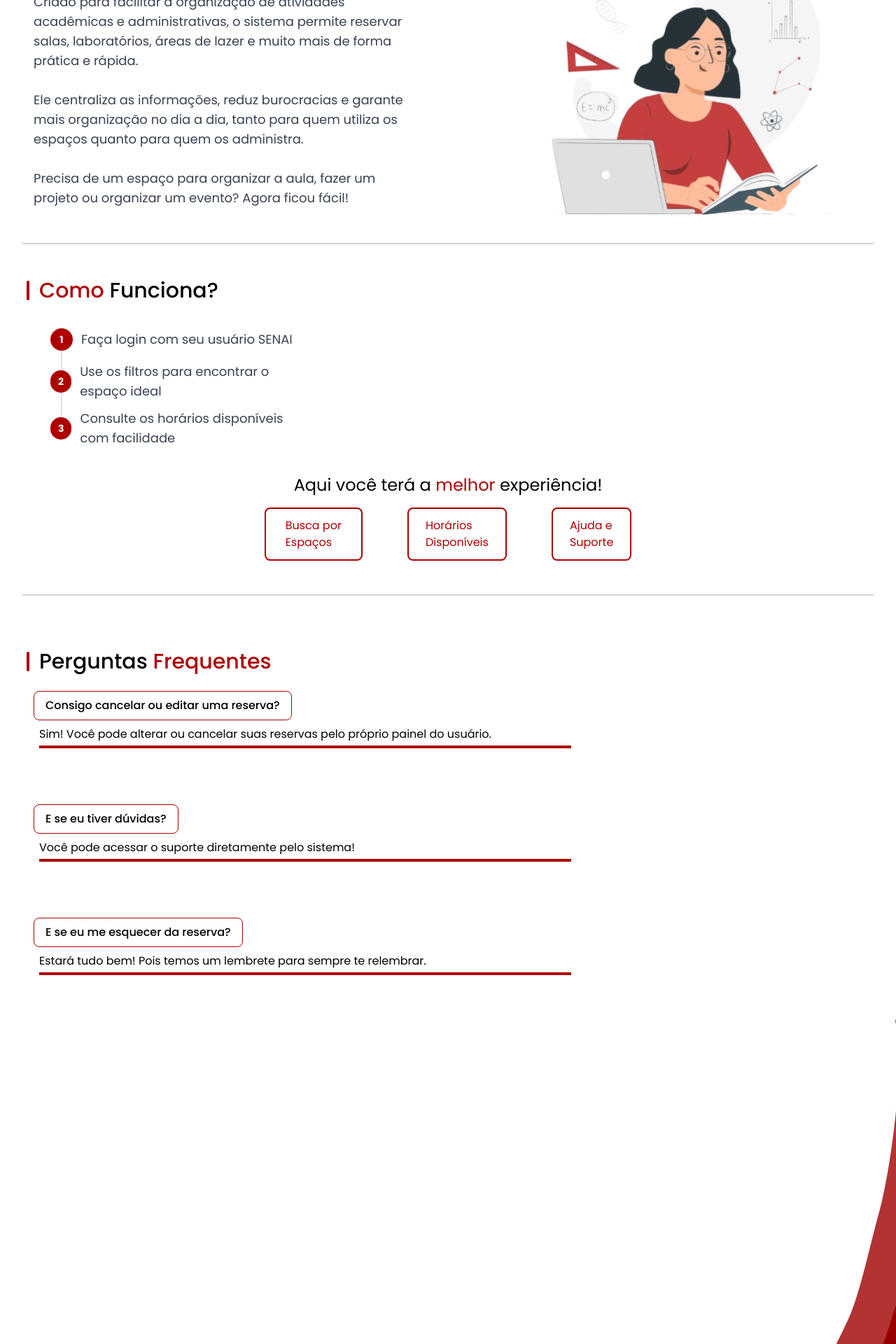
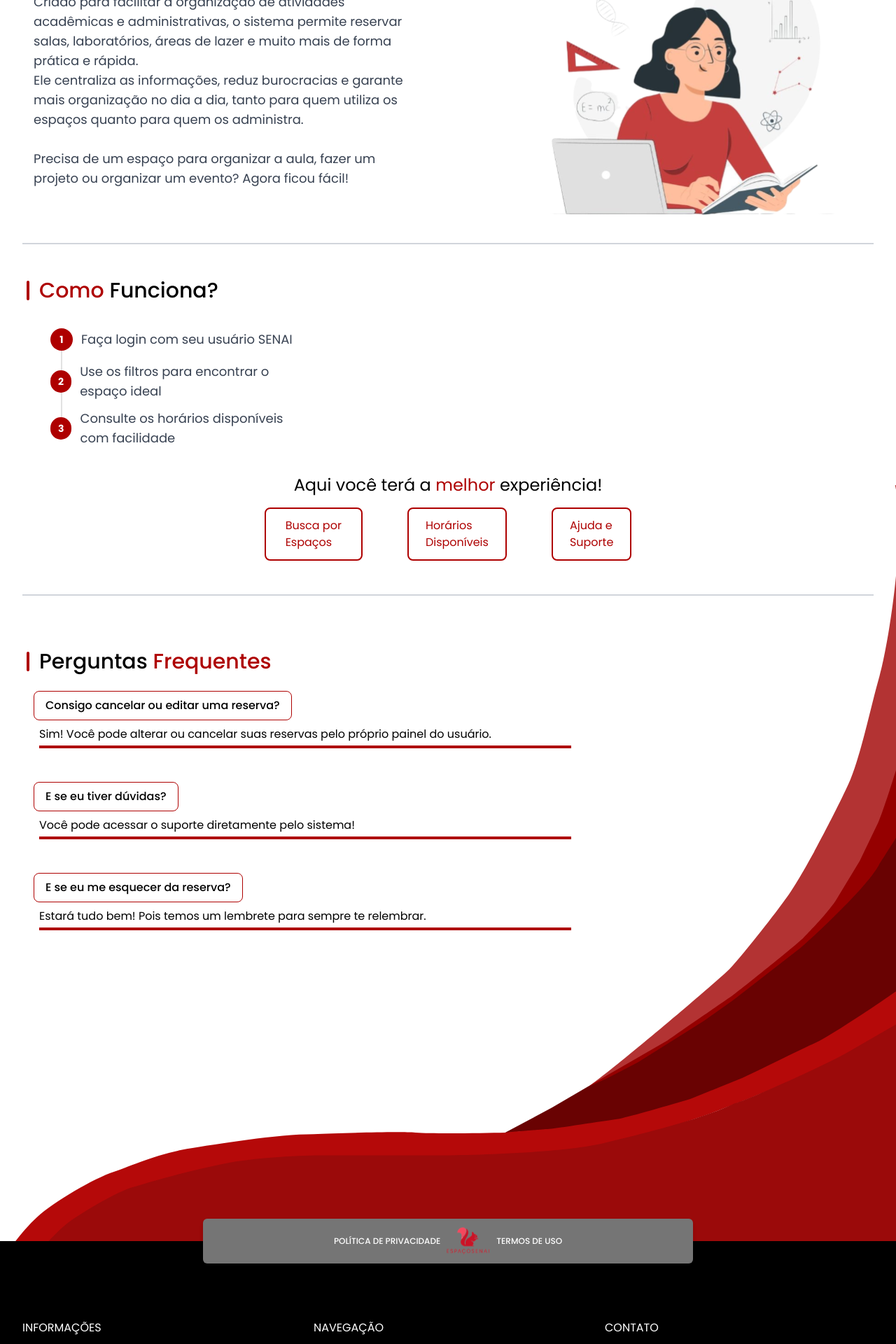
Before and after one commit to EspacoSenai/EspacoSenai.FrontWeb, a React (Vite) app: page /landing in a window 1280 px wide. Shown: the part 480-2400 px from the top of the page at 70% size. Built offline with nearby package versions, Linux system fonts and the light colour scheme.

Commit message:
feat: ajustando a responsividade

```diff
--- a/src/components/footer.jsx
+++ b/src/components/footer.jsx
@@ -4,9 +4,9 @@ export default function Footer() {
   return (
     <>
       {/* Cartão superior (retângulo com logo e links) */}
-      <div className="relative z-30 w-full flex justify-center">
-        <div className="bg-[#757575] dark:bg-white mt-24 sm:mt-32 md:mt-40 w-[92%] max-w-[700px] h-16 rounded-md mx-auto -mb-8
-                        flex items-center justify-center gap-8 px-6 text-center shadow-md">
+      <div className="relative z-30 w-full flex justify-center -mt-16">
+        <div className="bg-[#757575] dark:bg-white w-[92%] max-w-[700px] h-16 rounded-md mx-auto -mb-8
+                        flex items-center justify-center px-6 text-center shadow-md">
           <a
             href="#"
             className="text-white dark:text-black text-xs hover:underline whitespace-nowrap"
--- a/src/components/main.jsx
+++ b/src/components/main.jsx
@@ -2,8 +2,8 @@ import React from 'react';
 
 export default function Main() {
   return (
-    <main className="bg-white dark:bg-[#0B0B0B] scroll-smooth overflow-hidden">
-      {/* Seção: O que é o EspaçoSenai? */}
+    <main className="bg-white dark:bg-[#0B0B0B] scroll-smooth overflow-hidden relative">
+
       <img
         src="src/assets/ondaLandinpage.svg"
         alt="Onda landingpage"
@@ -12,7 +12,7 @@ export default function Main() {
 
       <section
         id="espacoSenai"
-        className="flex flex-col-reverse md:flex-row justify-between items-center gap-8 md:gap-12 py-12 px-6 md:px-12 relative z-10"
+        className="flex flex-col-reverse md:flex-row justify-between items-center gap-8 md:gap-12 py-12 px-6 md:px-12 relative z-20"
       >
         <div className="max-w-xl pr-0 md:pr-6">
           <div className="relative top-8 left-[-10px] w-1 h-7 bg-[#AE0000] rounded-full"></div>
@@ -22,22 +22,16 @@ export default function Main() {
             <span className="text-black dark:text-white">?</span>
           </h2>
           <p className="text-lg text-gray-700 dark:text-gray-300 mb-6">
-            <br />
             Criado para facilitar a organização de atividades acadêmicas e
             administrativas, o sistema permite reservar salas, laboratórios,
             áreas de lazer e muito mais de forma prática e rápida.
             <br />
-            <br />
-            <span>
             Ele centraliza as informações, reduz burocracias e garante mais
             organização no dia a dia, tanto para quem utiliza os espaços
             quanto para quem os administra.
-            </span>
             <br /> <br />
-            <span>
             Precisa de um espaço para organizar a aula, fazer um projeto ou
             organizar um evento? Agora ficou fácil!
-            </span>
           </p>
         </div>
 
@@ -115,7 +109,7 @@ export default function Main() {
       {/* Seção: Perguntas Frequentes */}
       <section
         id="faq"
-        className="px-6 md:px-12 py-16 bg-white dark:bg-[#0B0B0B] relative z-10"
+        className="px-6 md:px-12 py-16 bg-white dark:bg-[#0B0B0B] relative z-4"
       >
         <h2 className="text-2xl md:text-3xl font-semibold mb-6 relative">
           <div className="absolute top-1 left-[-10px] w-1 h-7 bg-[#AE0000] rounded-full z-0"></div>
@@ -124,14 +118,13 @@ export default function Main() {
           </span>
         </h2>
 
-        <div className="space-y-20 max-w-3xl">
+        <div className="space-y-10 md:space-y-12 max-w-3xl">
           <div>
             <p className="border border-[#AE0000] text-black dark:border-white dark:text-white rounded-lg inline-block px-4 py-2 font-medium mb-2">
               Consigo cancelar ou editar uma reserva?
             </p>
             <p className="ml-2 border-b-4 text-black dark:text-white border-[#AE0000] pb-1">
-              Sim! Você pode alterar ou cancelar suas reservas pelo próprio
-              painel do usuário.
+              Sim! Você pode alterar ou cancelar suas reservas pelo próprio painel do usuário.
             </p>
           </div>
           <div>
@@ -153,12 +146,13 @@ export default function Main() {
         </div>
       </section>
 
-      {/* Onda final: igual à de cima e colada no footer */}
+      <div className="relative -z-2 mt-[-700px]">
         <img
           src="src/assets/ondaPrincipal.svg"
           alt="Onda rodapé"
-        className="w-full h-auto object-cover block -mb-px"
+          className="w-full h-[50vh] md:h-auto object-cover"
         />
+      </div>
     </main>
   );
 }
```
Lines whose indentation alone changed are shown as unchanged.
